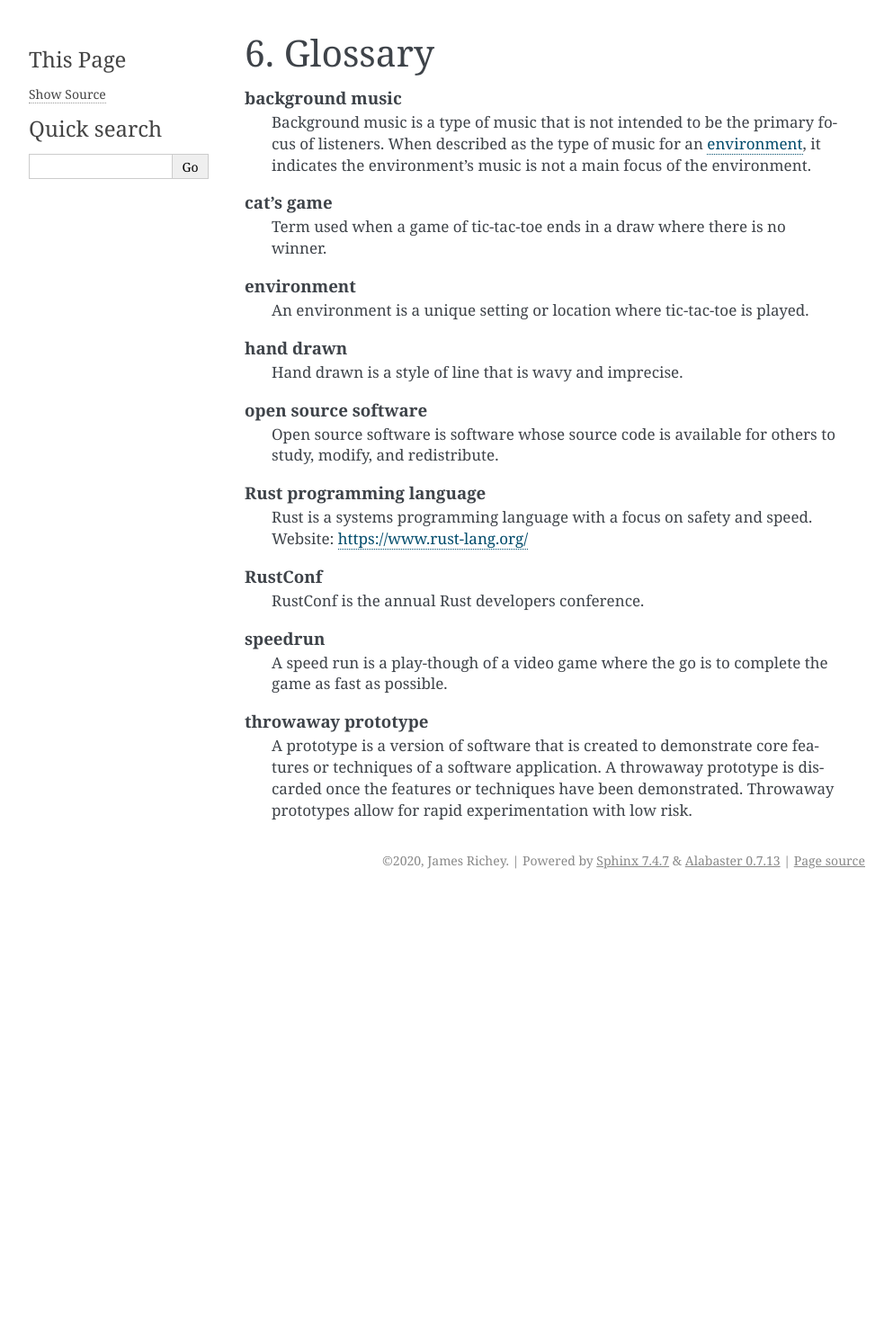
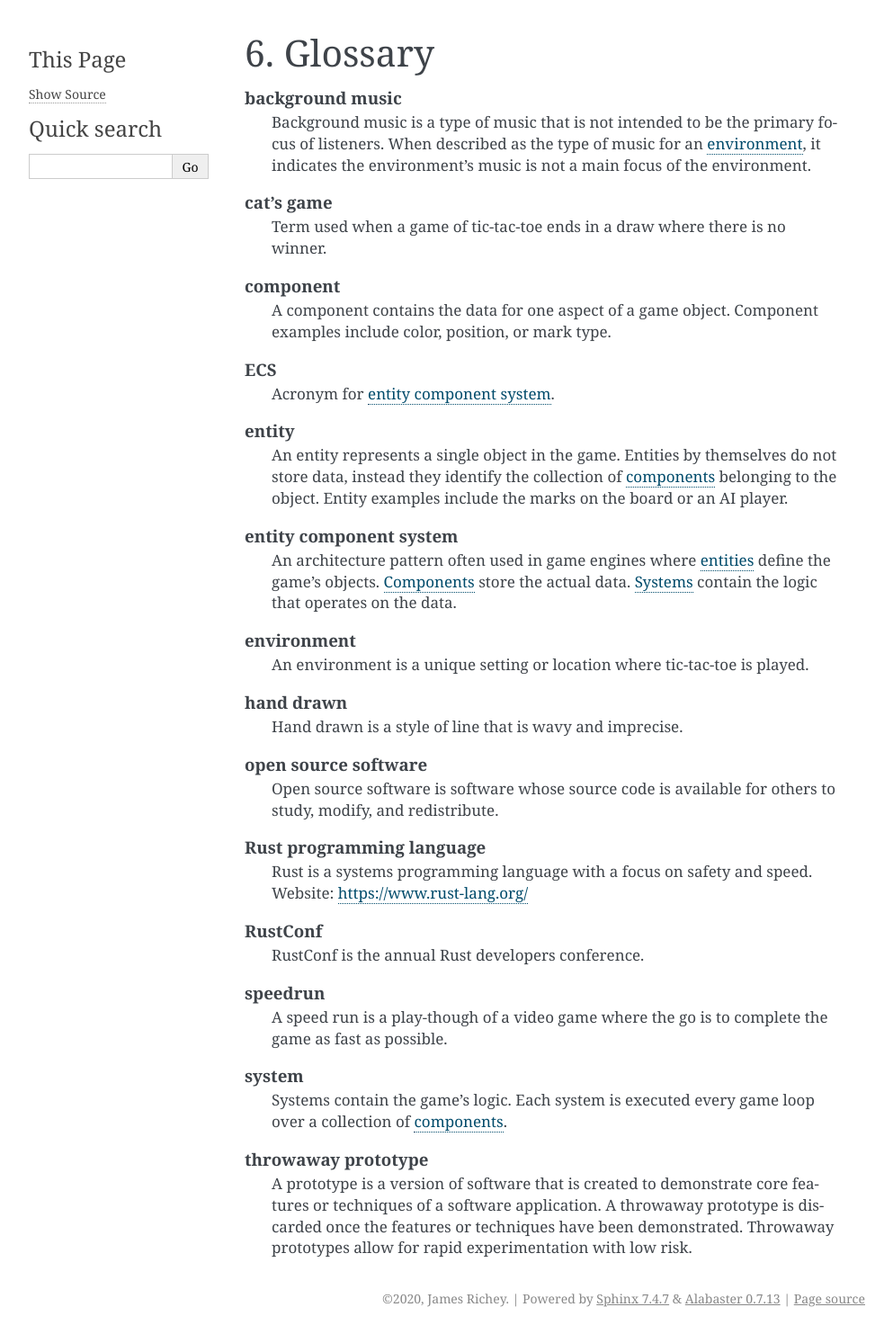
Before and after one commit to fossxo/fossxo-gdd, a Sphinx documentation site: the page built from source/glossary.rst, in a window 1280 px wide. Shown: the whole page at 90% size, without its empty margins (148-1141 px from the left). Built offline with Sphinx 7.4.7, drawn with Linux system fonts in a browser that asks for light colours; pages that are not in the unit, such as notebooks, are missing from menus; before the commit the page ends 996 px from its top, so only the background shows below that.

Commit message:
Add engine overview section
This provides an overview of the engine and how it is used in FoxXO.

```diff
--- a/source/glossary.rst
+++ b/source/glossary.rst
@@ -15,6 +15,25 @@ Glossary
 
     cat's game
         Term used when a game of tic-tac-toe ends in a draw where there is no winner.
+
+    component
+        A component contains the data for one aspect of a game object. Component
+        examples include color, position, or mark type.
+
+    ECS
+        Acronym for :term:`entity component system`.
+
+    entity
+        An entity represents a single object in the game. Entities by themselves
+        do not store data, instead they identify the collection of
+        :term:`components <component>` belonging to the object. Entity examples
+        include the marks on the board or an AI player.
+
+    entity component system
+        An architecture pattern often used in game engines where
+        :term:`entities <entity>` define the game's objects.
+        :term:`Components <component>` store the actual data.
+        :term:`Systems <system>` contain the logic that operates on the data.
 
     environment
         An environment is a unique setting or location where tic-tac-toe is
@@ -38,6 +57,10 @@ Glossary
         A speed run is a play-though of a video game where the go is to complete
         the game as fast as possible.
 
+    system
+        Systems contain the game's logic. Each system is executed every game
+        loop over a collection of :term:`components <component>`.
+
     throwaway prototype
         A prototype is a version of software that is created to demonstrate core
         features or techniques of a software application. A throwaway prototype
--- a/source/introduction.rst
+++ b/source/introduction.rst
@@ -49,6 +49,8 @@ Project Objectives
 ==================
 This section describes the project's primary objectives.
 
+
+..  _ref-objective-create-ttt-game-with-rust:
 
 ---------------------------------
 Create Tic-tac-toe Game with Rust
```
Also changed, not shown: source/technical-design/engine-overview.rst (added, +46 -0 lines), source/technical-design/index.rst (+4 -94 lines).
